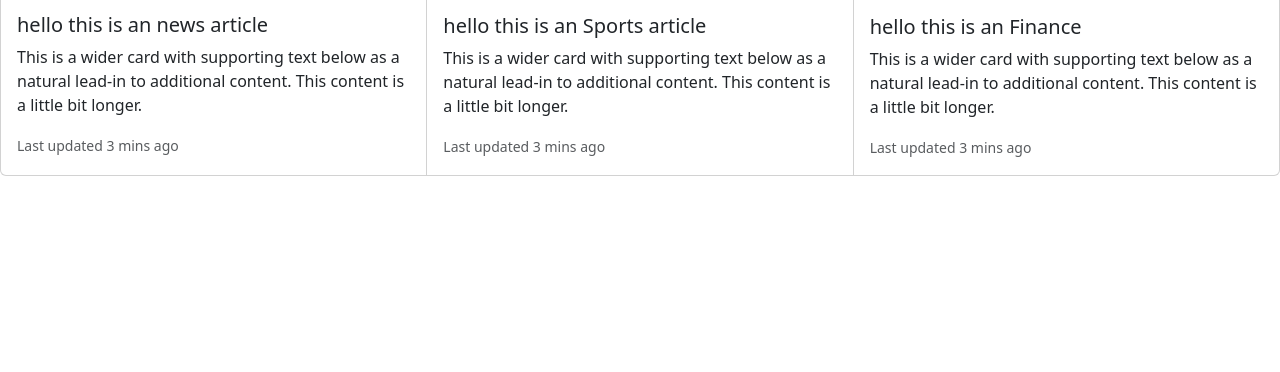
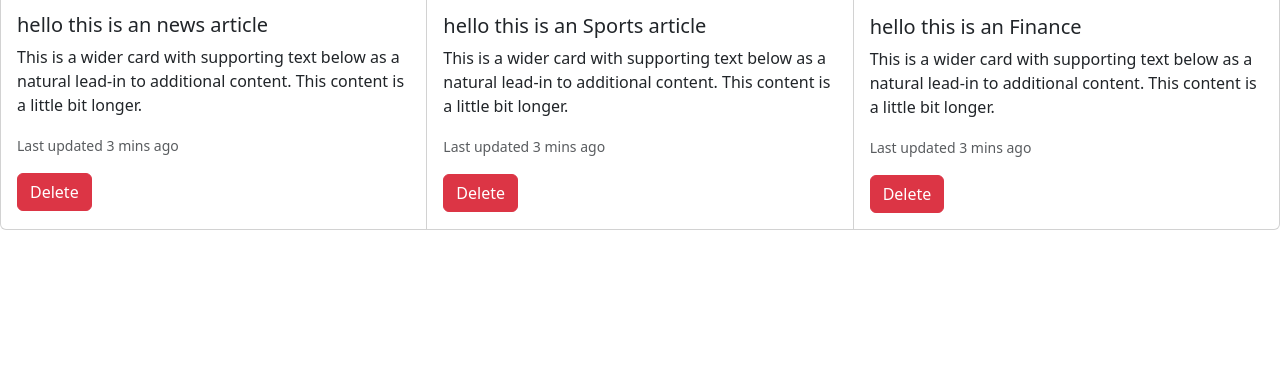
Before and after one commit to ranerlich7/flask_news2, a Flask app: page / in a window 1280 px wide. Shown: the part 428-800 px from the top of the page. Run offline with Flask 3, Linux system fonts and the light colour scheme.

Commit message:
added delete article

```diff
--- a/app.py
+++ b/app.py
@@ -1,4 +1,4 @@
-from flask import Flask, render_template, request
+from flask import Flask, render_template, request, redirect
 import sqlite3
 
 # init database
@@ -13,7 +13,7 @@ app = Flask(__name__)
 # articles = ["This is todays news", "this is world news", "this is sports"]
 @app.route("/")
 def news():
-   res = cur.execute("SELECT * FROM article WHERE Category='News'")
+   res = cur.execute("SELECT *,rowid FROM article WHERE Category='News'")
    articles = res.fetchall()
    print(f"****{articles} ")
    return render_template("article.html", news=articles)
@@ -21,7 +21,7 @@ def news():
 # sport_articles = ["City won the premier leage", "Nadal loses a game", "Liverpool rocks"]
 @app.route("/sports")
 def sports():
-   res = cur.execute("SELECT * FROM article WHERE Category='Sports'")
+   res = cur.execute("SELECT *,rowid FROM article WHERE Category='Sports'")
    articles = res.fetchall()
    print(f"****{articles} ")
    return render_template("article.html", news=articles)
@@ -40,5 +40,12 @@ def addarticle():
     else:
         return render_template("add_article.html")
 
+@app.route("/delete_article/<id>", methods=["POST","GET"])
+def delete_article(id):
+    print(f"ID IS:{id}")
+    res = cur.execute(f"DELETE FROM article WHERE rowid={id};")
+    con.commit()
+    return redirect("/")
+
 if __name__ == '__main__':
    app.run(debug=True, port=9000)
--- a/templates/article.html
+++ b/templates/article.html
@@ -11,6 +11,9 @@
             <p class="card-text">This is a wider card with supporting text below as a natural lead-in to additional
                 content. This content is a little bit longer.</p>
             <p class="card-text"><small class="text-body-secondary">Last updated 3 mins ago</small></p>
+            <form method="POST" action="/delete_article/{{ article[4] }}"><input type="submit" value="Delete"
+                    class="btn btn-danger">
+            </form>
         </div>
     </div>
     {% endfor %}
```
Also changed, not shown: news.db.
